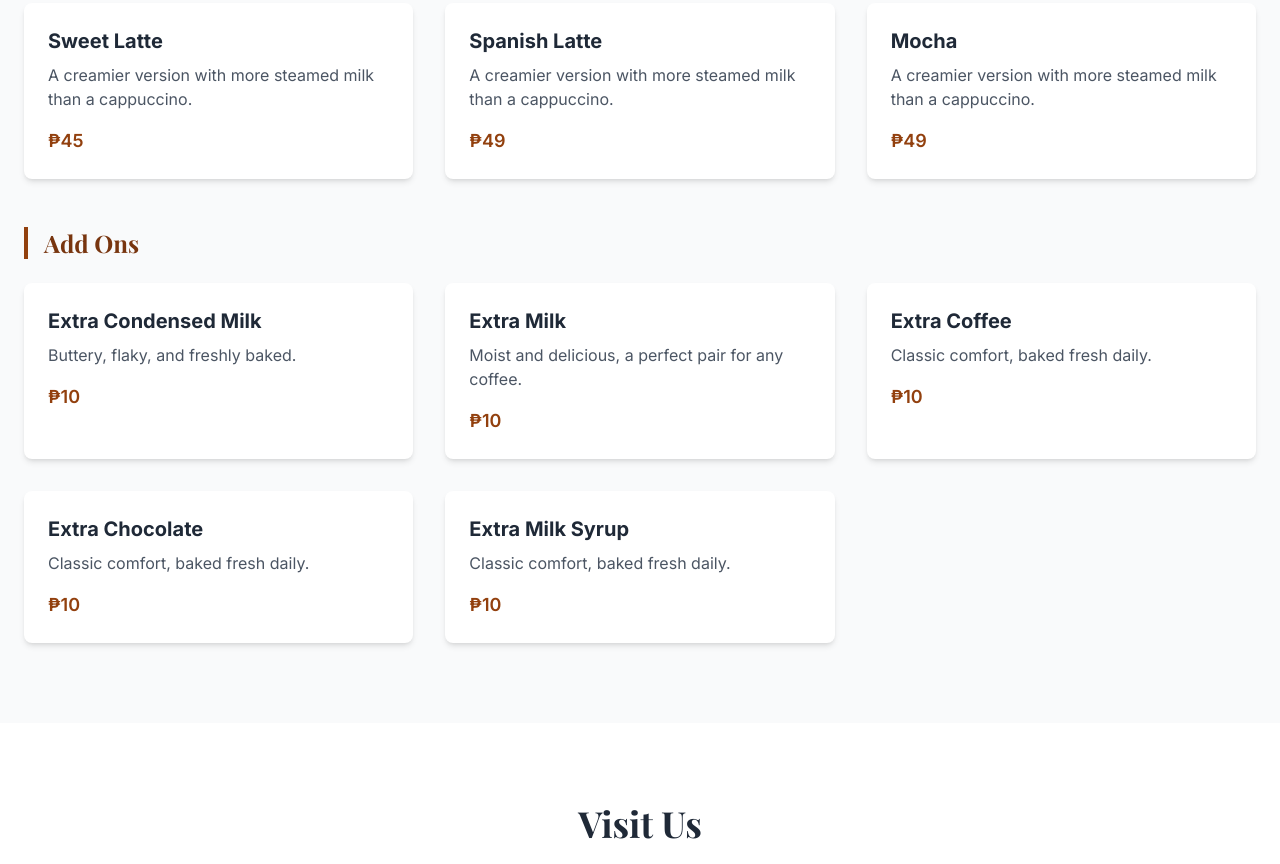
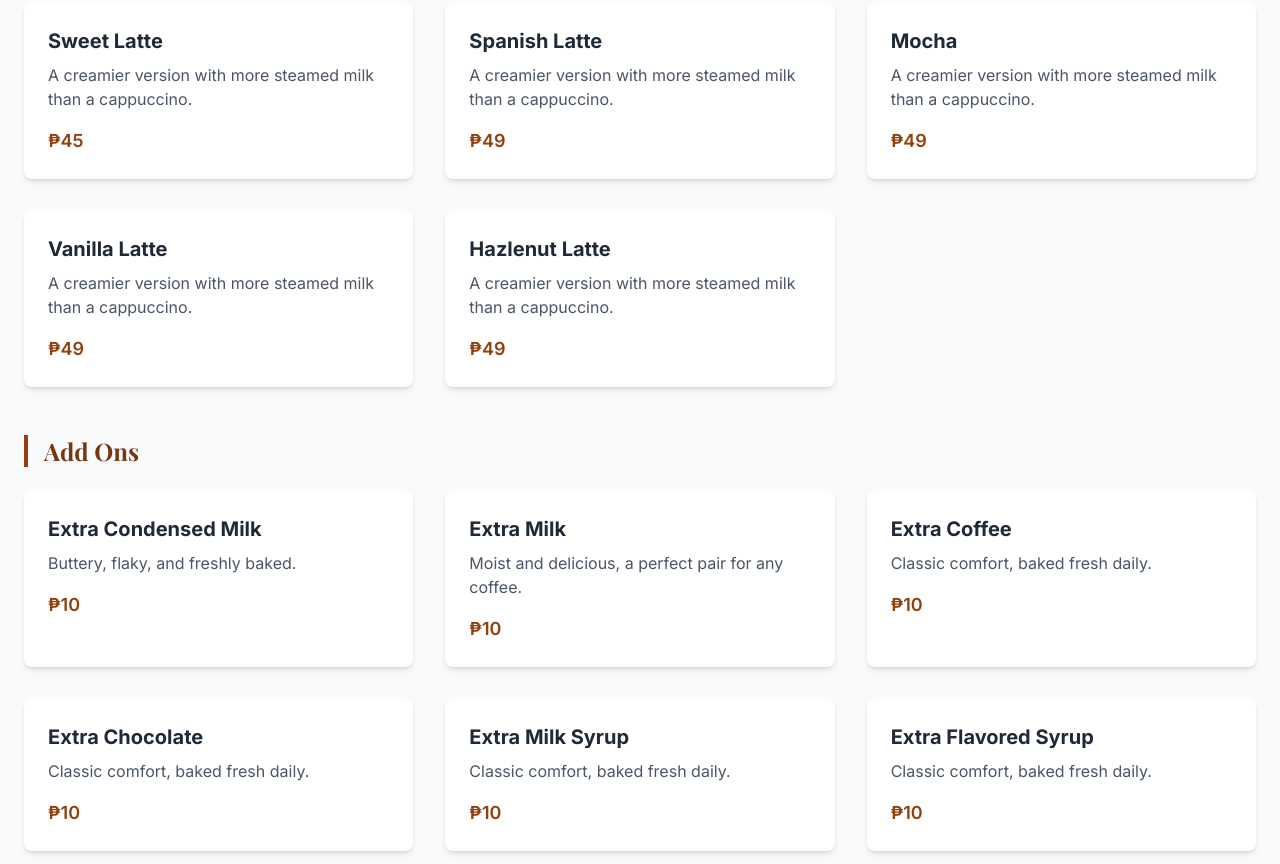
Before and after one commit to DeusXXIV/Homffee, a plain HTML site: page index.html in a window 1280 px wide. Shown: the part 1461-2325 px from the top of the page. Drawn offline with nearby package versions, Linux system fonts and the light colour scheme.

Commit message:
added some content

```diff
--- a/index.html
+++ b/index.html
@@ -119,6 +119,16 @@
                                 <p class="text-gray-600 mt-2">A creamier version with more steamed milk than a cappuccino.</p>
                                 <p class="text-lg font-semibold text-amber-800 mt-4">₱49</p>
                             </div>
+                            <div class="bg-white p-6 rounded-lg shadow-md hover:shadow-xl transition-shadow duration-300">
+                                <h4 class="text-xl font-bold text-gray-800">Vanilla Latte</h4>
+                                <p class="text-gray-600 mt-2">A creamier version with more steamed milk than a cappuccino.</p>
+                                <p class="text-lg font-semibold text-amber-800 mt-4">₱49</p>
+                            </div>
+                            <div class="bg-white p-6 rounded-lg shadow-md hover:shadow-xl transition-shadow duration-300">
+                                <h4 class="text-xl font-bold text-gray-800">Hazlenut Latte</h4>
+                                <p class="text-gray-600 mt-2">A creamier version with more steamed milk than a cappuccino.</p>
+                                <p class="text-lg font-semibold text-amber-800 mt-4">₱49</p>
+                            </div>
                         </div>
                     </div>
 
@@ -148,6 +158,11 @@
                             </div>
                             <div class="bg-white p-6 rounded-lg shadow-md hover:shadow-xl transition-shadow duration-300">
                                 <h4 class="text-xl font-bold text-gray-800">Extra Milk Syrup</h4>
+                                <p class="text-gray-600 mt-2">Classic comfort, baked fresh daily.</p>
+                                <p class="text-lg font-semibold text-amber-800 mt-4">₱10</p>
+                            </div>
+                            <div class="bg-white p-6 rounded-lg shadow-md hover:shadow-xl transition-shadow duration-300">
+                                <h4 class="text-xl font-bold text-gray-800">Extra Flavored Syrup</h4>
                                 <p class="text-gray-600 mt-2">Classic comfort, baked fresh daily.</p>
                                 <p class="text-lg font-semibold text-amber-800 mt-4">₱10</p>
                             </div>
```
